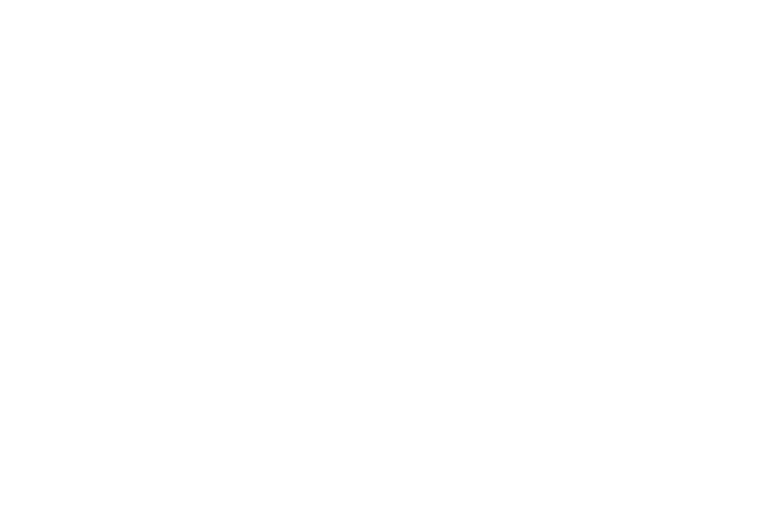
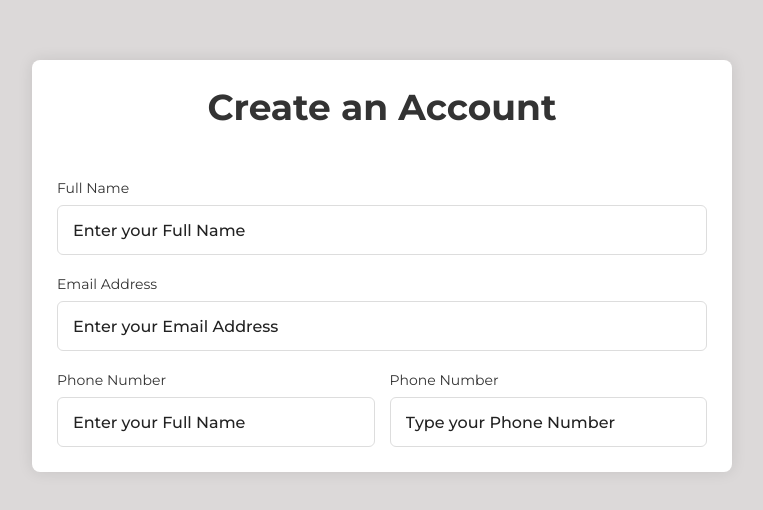
Before and after one commit to Karl104/ecommerce-system, a Vue app: page /SignUp in a window 1280 px wide. Shown: the part 134-644 px from the top of the page, without its empty margins (258-1021 px from the left). Built offline with nearby package versions, Linux system fonts and the light colour scheme.

Commit message:
halfway done for design still needs functions

```diff
--- a/src/components/SignUp.vue
+++ b/src/components/SignUp.vue
@@ -1,5 +1,110 @@
 <template>
-  <h1></h1>
+  <div class="body-signup">
+    <section class="container-signup">
+      <header><h1>Create an Account</h1></header>
+      <form action="#" class="form">
+        <div class="input-box">
+          <label>Full Name</label>
+          <input type="text" placeholder="Enter your Full Name" />
+        </div>
+
+        <div class="input-box">
+          <label>Email Address</label>
+          <input type="text" placeholder="Enter your Email Address" />
+
+          <div class="column">
+            <div class="input-box">
+              <label>Phone Number</label>
+              <input type="text" placeholder="Enter your Full Name" />
+            </div>
+
+            <div class="input-box">
+              <label>Phone Number</label>
+              <input type="text" placeholder="Type your Phone Number" />
+            </div>
+          </div>
+        </div>
+      </form>
+    </section>
+  </div>
 </template>
 
+<style>
+@import url('https://fonts.googleapis.com/css2?family=Montserrat:ital,wght@0,100..900;1,100..900&display=swap');
+
+* {
+  margin: 0;
+  padding: 0;
+  box-sizing: border-box;
+  font-family: 'Montserrat', sans-serif;
+}
+
+.body-signup {
+  min-height: 100vh;
+  display: flex;
+  align-items: center;
+  justify-content: center;
+  padding: 20px;
+  background: #dcd9d9;
+}
+
+.container-signup {
+  position: relative;
+  max-width: 700px;
+  width: 100%;
+  background: #fff;
+  padding: 25px;
+  border-radius: 8px;
+  box-shadow: 0 0 15px rgba(0, 0, 0, 0.1);
+  display: flex;
+  flex-direction: column;
+  align-items: center;
+}
+
+.container-signup header {
+  font-size: 1.5rem;
+  color: #333;
+  font-weight: 500;
+  text-align: center;
+}
+
+.container-signup .form {
+  margin-top: 30px;
+}
+
+.form .input-box {
+  width: 100%;
+  margin-top: 20px;
+}
+
+.input-box label {
+  color: #333;
+}
+
+.form .input-box input {
+  position: relative;
+  height: 50px;
+  width: 100%;
+  outline: none;
+  font-size: 1rem;
+  color: #707070;
+  margin-top: 8px;
+  border: 1px solid #ddd;
+  border-radius: 6px;
+  padding: 0 15px;
+}
+
+.form .column {
+  display: flex;
+  column-gap: 15px;
+}
+/* Responsive */
+
+@media screen and (max-width: 500) {
+  .form .column {
+    flex-wrap: wrap;
+  }
+}
+</style>
+
 <script></script>
```
